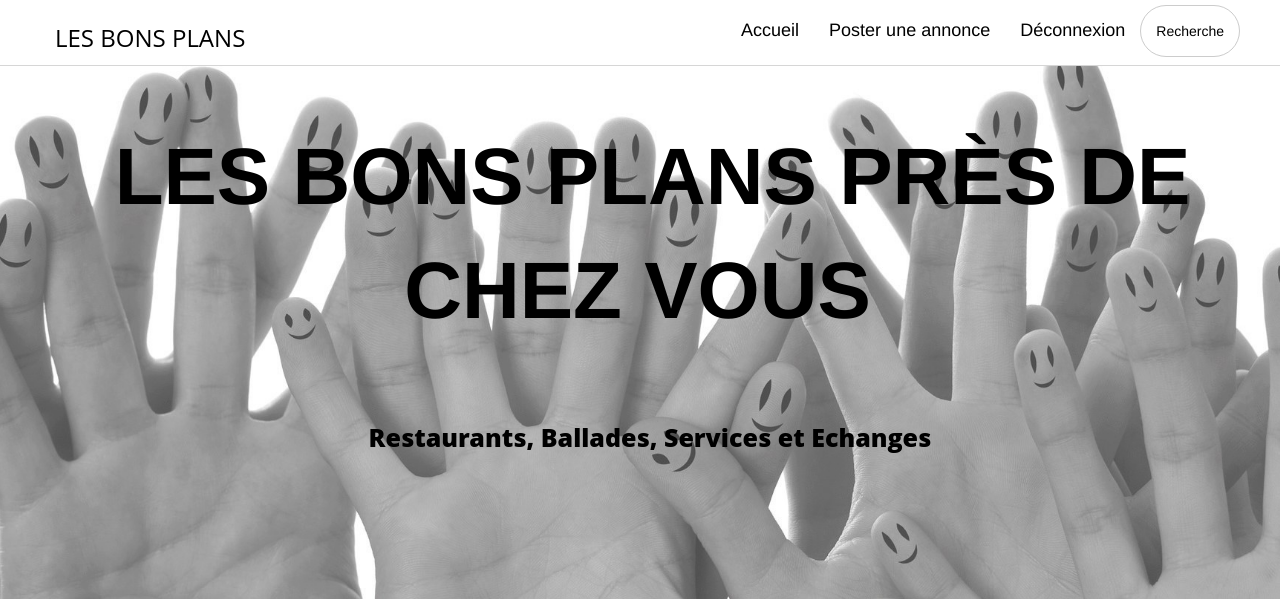
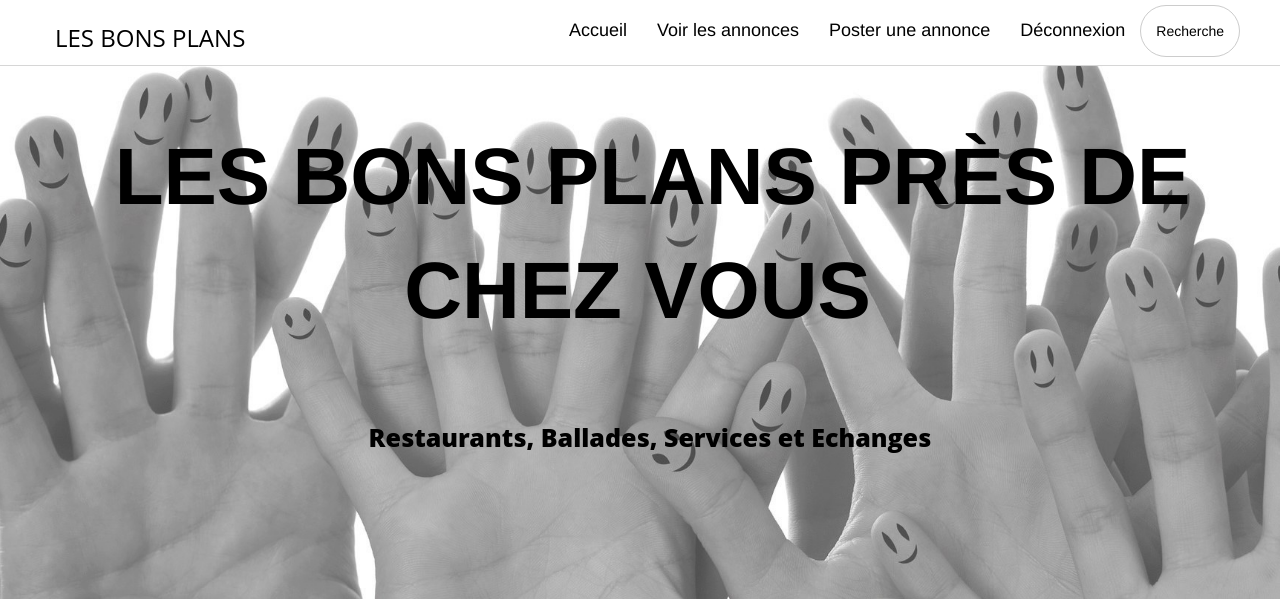
Before and after one commit to enpcquentin/projet_tdlog, a Django app: page /annonces/ajout_annonce in a window 1280 px wide. Shown: the top 599 px of the page. Run offline with Django 3.2, Linux system fonts and the light colour scheme; a user stored in the database is signed in; data comes from the database, SQL or seed files in the repository; both versions use the stored data as it was after the commit; some libraries are stand-ins or nearby versions.

Commit message:
Ajout d'un onglet d'affichage sommaire des annonces par catégorie

```diff
--- a/bons_plans/annonces/forms.py
+++ b/bons_plans/annonces/forms.py
@@ -1,7 +1,7 @@
 from django import forms
 from django.contrib.auth.models import User
 from django.contrib.auth.forms import UserCreationForm
-from annonces.models import UserProfile, Annonce
+from annonces.models import UserProfile, Annonce, Categorie
 
 
 class ConnexionForm(forms.Form):
@@ -28,3 +28,9 @@ class AnnonceForm(forms.ModelForm):
     class Meta:
         model = Annonce
         fields = ('titre', 'categorie', 'descriptif')
+
+class VoirAnnonces(forms.ModelForm):
+
+    class Meta:
+        model = Annonce
+        fields = ('categorie', )
--- a/bons_plans/annonces/urls.py
+++ b/bons_plans/annonces/urls.py
@@ -8,4 +8,5 @@ urlpatterns = [
     url(r'^inscription$', views.inscription, name='inscription'),
     url(r'^deconnexion$', views.deconnexion, name='deconnexion'),
     url(r'^ajout_annonce$', views.ajout_annonce, name='ajout_annonce'),
+    url(r'^voir_annonces$', views.voir_annonces, name='voir_annonces'),
 ]
--- a/bons_plans/annonces/views.py
+++ b/bons_plans/annonces/views.py
@@ -4,7 +4,7 @@ from django.contrib.auth import logout
 from django.core.urlresolvers import reverse
 from django.contrib.auth import authenticate, login
 from django.utils import timezone
-from annonces.forms import UserProfileForm, UserForm, AnnonceForm
+from annonces.forms import UserProfileForm, UserForm, AnnonceForm, VoirAnnonces
 
 
 from annonces.models import UserProfile, Annonce
@@ -137,3 +137,19 @@ def ajout_annonce(request):
 
     # Render the template depending on the context.
     return render(request, 'annonces/ajout_annonce.html', {'annonce_form': annonce_form, 'posted': posted} )
+
+
+def voir_annonces(request):
+
+    test = False
+    if request.method == 'POST':
+        form = VoirAnnonces(data=request.POST)
+        if form.is_valid():
+            cat = form.save(commit = False)
+            test = True
+            annonces = Annonce.objects.filter(categorie = cat.categorie)
+    else:
+        form = VoirAnnonces()
+        annonces = Annonce.objects.all()
+    print(form.errors) # form not submitted or it has errors
+    return render(request, 'annonces/voir_annonces.html', {'form': form, 'annonces': annonces, 'test': test})
--- a/bons_plans/templates/base.html
+++ b/bons_plans/templates/base.html
@@ -37,6 +37,7 @@
                     <li><a href="#">Recherche</a></li>
 -->
                     {% if user.is_authenticated %}
+                        <li><a href="{% url 'voir_annonces' %}" >Voir les annonces</a></li>
                         <li><a href="{% url 'ajout_annonce' %}" >Poster une annonce</a></li>
                         <li><a href="{% url 'deconnexion' %}" >Déconnexion</a></li>
                     {% else %}
```
Also changed, not shown: bons_plans/db.sqlite3.
